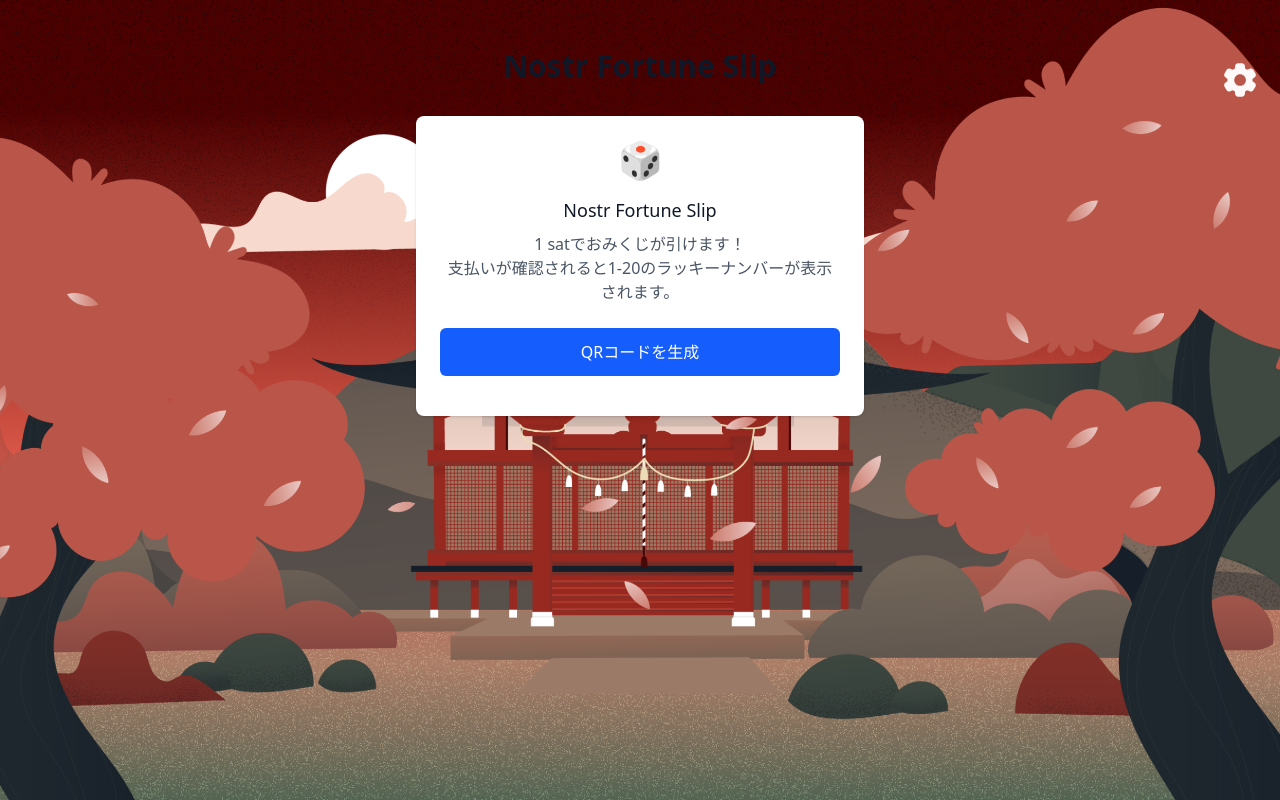
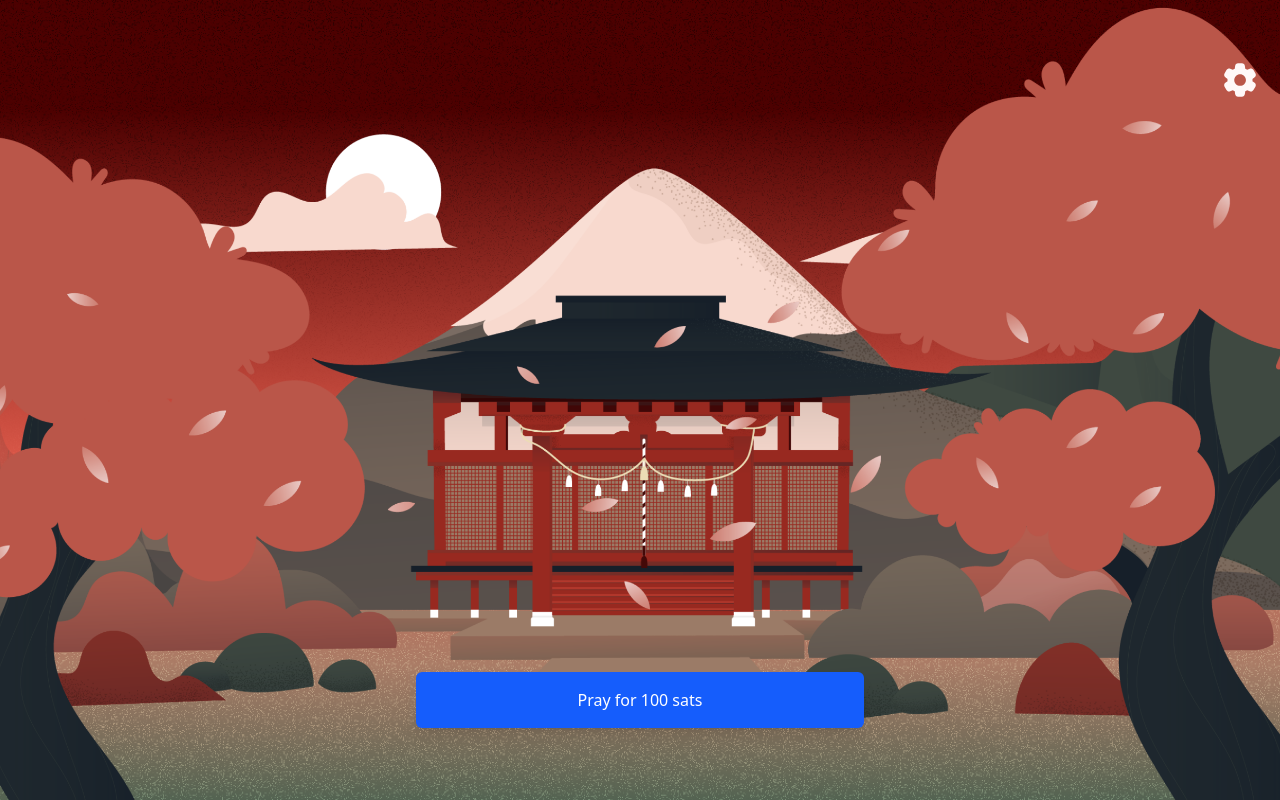
Before and after one commit to ocknamo/nostr-fortune-slip, a SvelteKit app: page / in a window 1280 px wide. Built offline with nearby package versions, Linux system fonts and the light colour scheme.

Commit message:
feat: update first view

```diff
--- a/src/routes/+page.svelte
+++ b/src/routes/+page.svelte
@@ -135,10 +135,8 @@ async function onZapDetected(zapReceipt: NostrEvent) {
 
       if (fortuneResult) {
         console.log('[Fortune Slip] Fortune message sent successfully!');
-        successMessage = 'Zapを受信しました！フォーチュンメッセージを送信しました🎉';
       } else {
         console.warn('[Fortune Slip] Failed to send fortune message');
-        successMessage = 'Zapを受信しました！';
       }
     }
 
@@ -348,7 +346,7 @@ function showSubmit() {
 }
 </script>
 
-<div class="min-h-screen bg-gray-50 py-12 px-4 sm:px-6 lg:px-8 bg-cover bg-center relative" style="background-image: url('{backgroundImage}');">
+<div class="min-h-screen bg-gray-50 py-12 px-4 sm:px-6 lg:px-8 bg-cover bg-center relative flex flex-col" style="background-image: url('{backgroundImage}');">
   <!-- 設定アイコン - 右上に配置 -->
   <button
     on:click={navigateToSettings}
@@ -358,13 +356,10 @@ function showSubmit() {
     <img src={settingsIcon} alt="設定" class="w-10 h-10" />
   </button>
 
-  <div class="max-w-md mx-auto">
+  <div class="max-w-md mx-auto grow flex items-center">
     <div class="text-center">
-      <h1 class="text-3xl font-bold text-gray-900 mb-8">
-        Nostr Fortune Slip
-      </h1>
-
-      <div class="bg-white shadow rounded-lg p-6">
+      {#if !showSubmit()}
+      <div class="bg-white shadow rounded-lg p-6 min-w-100">
         <!-- エラーメッセージ -->
         {#if errorMessage}
           <div class="mb-4 p-3 bg-red-100 border border-red-300 text-red-700 rounded-md">
@@ -381,16 +376,9 @@ function showSubmit() {
 
         <!-- Zap待機中のステータス -->
         {#if isWaitingForZap}
-          <div class="bg-blue-50 border border-blue-200 rounded-md p-3 mb-4">
-            <div class="flex items-center">
-              <svg class="animate-spin h-5 w-5 text-blue-600 mr-2" xmlns="http://www.w3.org/2000/svg" fill="none" viewBox="0 0 24 24">
-                <circle class="opacity-25" cx="12" cy="12" r="10" stroke="currentColor" stroke-width="4"></circle>
-                <path class="opacity-75" fill="currentColor" d="M4 12a8 8 0 018-8V0C5.373 0 0 5.373 0 12h4zm2 5.291A7.962 7.962 0 014 12H0c0 3.042 1.135 5.824 3 7.938l3-2.647z"></path>
-              </svg>
-              <span class="text-blue-800 font-medium">Zapの受信を待機中...</span>
-            </div>
-            <p class="text-sm text-blue-600 mt-2">
-              QRコードをスキャンして1 satを送金してください。支払いが確認されるとおみくじの番号が表示されます。
+          <div class="rounded-md p-3 mb-4">
+            <p class="text-sm mt-2">
+              Scan the QR code and send 100 sats
             </p>
           </div>
         {/if}
@@ -469,25 +457,19 @@ function showSubmit() {
               </button>
             {/if}
           </div>
-        {:else if !isLoading}
-          <div class="mb-6">
-            <div class="text-center mb-4">
-              <div class="text-4xl mb-4">🎲</div>
-              <h3 class="text-lg font-medium text-gray-900 mb-2">Nostr Fortune Slip</h3>
-              <p class="text-gray-600 mb-4">
-                1 satでおみくじが引けます！<br/>
-                支払いが確認されると1-20のラッキーナンバーが表示されます。
-              </p>
-            </div>
-          </div>
         {/if}
 
+
+      </div>
+      {:else}
+      <!-- Fixed button container at the bottom -->
+      <div class="fixed bottom-0 left-0 right-0 px-4 pb-18 pt-2 z-10">
+        <div class="max-w-md mx-auto">
           <!-- QRコード生成ボタン -->
-         {#if showSubmit()}
           <button
             on:click={generateQRCode}
             disabled={isLoading || isWaitingForZap}
-          class="w-full bg-blue-600 hover:bg-blue-700 disabled:bg-blue-400 disabled:cursor-not-allowed text-white font-medium py-3 px-4 rounded-md transition-colors focus:outline-none focus:ring-2 focus:ring-blue-500 focus:ring-offset-2 mb-4"
+            class="w-full bg-blue-600 hover:bg-blue-700 disabled:bg-blue-400 disabled:cursor-not-allowed text-white font-medium py-4 px-4 rounded-md transition-colors focus:outline-none focus:ring-2 focus:ring-blue-500 focus:ring-offset-2 shadow-lg"
           >
             {#if isLoading}
               <div class="flex items-center justify-center">
@@ -495,15 +477,15 @@ function showSubmit() {
                   <circle class="opacity-25" cx="12" cy="12" r="10" stroke="currentColor" stroke-width="4"></circle>
                   <path class="opacity-75" fill="currentColor" d="M4 12a8 8 0 018-8V0C5.373 0 0 5.373 0 12h4zm2 5.291A7.962 7.962 0 014 12H0c0 3.042 1.135 5.824 3 7.938l3-2.647z"></path>
                 </svg>
-              生成中...
+                Generating...
               </div>
             {:else}
-            QRコードを生成
+              Pray for 100 sats
             {/if}
           </button>
+        </div>
+      </div>
         {/if}
-
     </div>
   </div>
 </div>
-</div>
```
Also changed, not shown: 1 other file (tests, documents, lock files or other folders). Lines whose indentation alone changed are shown as unchanged.
